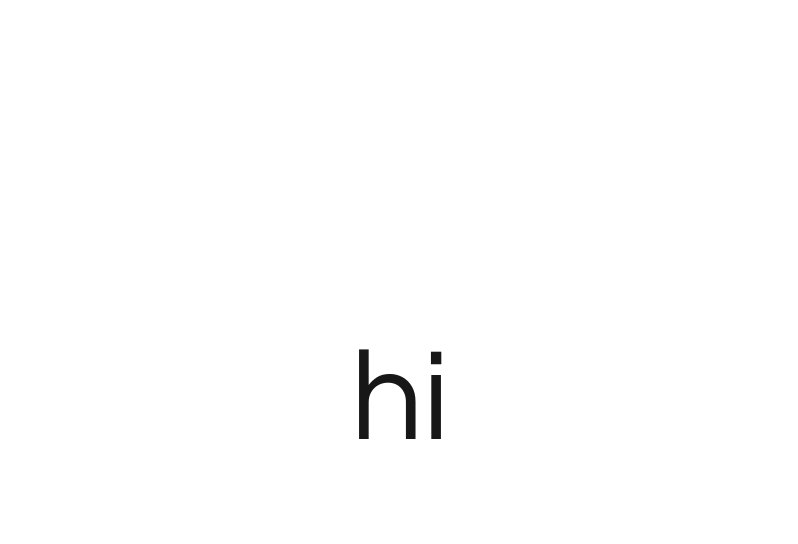
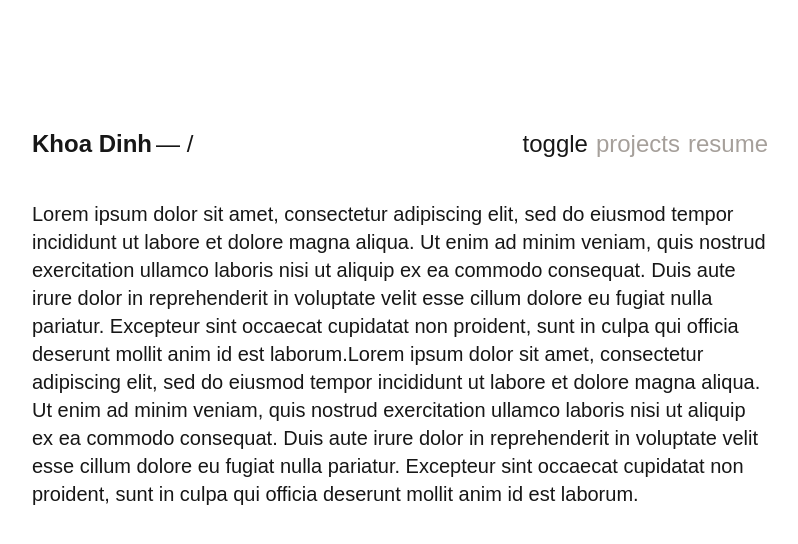
Before and after one commit to dotkhoa/portfolio-site-v2, a Next.js app: page / in a window 1280 px wide. Shown: the top 544 px of the page, without its empty margins (240-1038 px from the left). Built offline with nearby package versions, Linux system fonts and the light colour scheme.

Commit message:
feat: update initial structure

```diff
--- a/app/globals.css
+++ b/app/globals.css
@@ -1,26 +1,10 @@
 @import 'tailwindcss';
+
+@variant dark (&:where([data-theme="dark"], [data-theme="dark"] *));
 
 @theme {
   --color-background: var(--background);
   --color-foreground: var(--foreground);
-}
-
-/*
-  The default border color has changed to `currentColor` in Tailwind CSS v4,
-  so we've added these compatibility styles to make sure everything still
-  looks the same as it did with Tailwind CSS v3.
-
-  If we ever want to remove these styles, we need to add an explicit border
-  color utility to any element that depends on these defaults.
-*/
-@layer base {
-  *,
-  ::after,
-  ::before,
-  ::backdrop,
-  ::file-selector-button {
-    border-color: var(--color-gray-200, currentColor);
-  }
 }
 
 :root {
@@ -28,15 +12,13 @@
   --foreground: #171717;
 }
 
-@media (prefers-color-scheme: dark) {
-  :root {
-    --background: #0a0a0a;
-    --foreground: #ededed;
-  }
+[data-theme='dark'] {
+  --background: #171717;
+  --foreground: #ffffff;
 }
 
 body {
   color: var(--foreground);
   background: var(--background);
-  font-family: Questrial, Arial, Helvetica, sans-serif;
+  font-family: sans-serif, Arial, Helvetica;
 }
--- a/app/layout.tsx
+++ b/app/layout.tsx
@@ -1,5 +1,5 @@
 import type { Metadata } from "next";
-import { Questrial } from 'next/font/google';
+import { ThemeProvider } from "next-themes";
 import "./globals.css";
 
 export const metadata: Metadata = {
@@ -7,20 +7,19 @@ export const metadata: Metadata = {
   description: "Khoa's Portfolio Site.",
 };
 
-const questrial = Questrial({
-    weight: '400',
-    subsets: ['latin'],
-})
-
 export default function RootLayout({
   children,
 }: Readonly<{
   children: React.ReactNode;
 }>) {
   return (
-    <html lang="en">
-      <body className={questrial.className}>
-        {children}
+    <html suppressHydrationWarning={true} lang="en">
+      <body className="min-h-screen py-16 sm:py-16 md:py-20 lg:py-32">
+        <ThemeProvider
+            attribute="data-theme"
+            defaultTheme={"system"}
+            enableSystem
+        >{children}</ThemeProvider>
       </body>
     </html>
   );
--- /dev/null
+++ b/app/navbar.tsx
@@ -0,0 +1,24 @@
+'use client'
+
+import { useTheme } from 'next-themes'
+import {usePathname, useRouter} from 'next/navigation'
+
+export default function NavBar() {
+    const router = useRouter();
+    const currentRoute = usePathname();
+    const {theme, setTheme} = useTheme()
+
+    return (
+        <div className={"flex justify-between items-center w-full max-w-screen-md px-4 mb-10 mx-auto text-2xl"}>
+            <div className={"flex"}>
+                <div className={"cursor-pointer font-bold pr-1"} onClick={() => router.push("/")}>{`Khoa Dinh `}</div>
+                <div className={"font-light"}>{`— ${currentRoute}`}</div>
+            </div>
+            <div className={"font-light"}>
+                <button className={"pr-2 cursor-pointer"} onClick={() => theme === 'light' ? setTheme('dark') : setTheme('light')}>toggle</button>
+                <button className={"pr-2 cursor-pointer text-stone-400 hover:text-stone-950 dark:hover:text-white"} onClick={() => router.push("/projects")}>{"projects"}</button>
+                <button className={"cursor-pointer text-stone-400 hover:text-stone-950 dark:hover:text-white"} onClick={() => router.push("/resume")}>{"resume"}</button>
+            </div>
+        </div>
+    );
+}
--- a/app/page.tsx
+++ b/app/page.tsx
@@ -1,11 +1,15 @@
 export const runtime = "edge";
 
-export default function Home() {
+import NavBar from "./navbar"
+
+export default function MainPage() {
   return (
-    <div className="grid grid-rows-[20px_1fr_20px] items-center justify-items-center min-h-screen p-8 pb-20 gap-16 sm:p-20">
-      <main className="flex flex-col gap-8 row-start-2 items-center sm:items-start text-9xl">
-          {"hi"}
-      </main>
+     <div>
+        <NavBar/>
+        <div className="flex justify-between items-center w-full max-w-screen-md px-4 mx-auto flex-col gap-8 row-start-2 text-xl">
+            {"Lorem ipsum dolor sit amet, consectetur adipiscing elit, sed do eiusmod tempor incididunt ut labore et dolore magna aliqua. Ut enim ad minim veniam, quis nostrud exercitation ullamco laboris nisi ut aliquip ex ea commodo consequat. Duis aute irure dolor in reprehenderit in voluptate velit esse cillum dolore eu fugiat nulla pariatur. Excepteur sint occaecat cupidatat non proident, sunt in culpa qui officia deserunt mollit anim id est laborum."}
+            {"Lorem ipsum dolor sit amet, consectetur adipiscing elit, sed do eiusmod tempor incididunt ut labore et dolore magna aliqua. Ut enim ad minim veniam, quis nostrud exercitation ullamco laboris nisi ut aliquip ex ea commodo consequat. Duis aute irure dolor in reprehenderit in voluptate velit esse cillum dolore eu fugiat nulla pariatur. Excepteur sint occaecat cupidatat non proident, sunt in culpa qui officia deserunt mollit anim id est laborum."}
+        </div>
     </div>
   );
 }
--- /dev/null
+++ b/app/projects/page.tsx
@@ -0,0 +1,14 @@
+export const runtime = "edge";
+
+import NavBar from "../navbar"
+
+export default function Page() {
+    return (
+        <div>
+            <NavBar/>
+            <main className="flex justify-between items-center w-full max-w-screen-md px-4 mx-auto flex-col gap-8 row-start-2 text-xl">
+                <div>{"Lorem ipsum dolor sit amet, consectetur adipiscing elit, sed do eiusmod tempor incididunt ut labore et dolore magna aliqua. Ut enim ad minim veniam, quis nostrud exercitation ullamco laboris nisi ut aliquip ex ea commodo consequat. Duis aute irure dolor in reprehenderit in voluptate velit esse cillum dolore eu fugiat nulla pariatur. Excepteur sint occaecat cupidatat non proident, sunt in culpa qui officia deserunt mollit anim id est laborum."}</div>
+            </main>
+        </div>
+    );
+}
--- /dev/null
+++ b/app/resume/page.tsx
@@ -0,0 +1,14 @@
+export const runtime = "edge";
+
+import NavBar from "../navbar"
+
+export default function Resume() {
+    return (
+        <div>
+            <NavBar/>
+            <main className="flex justify-between items-center w-full max-w-screen-md px-4 mx-auto flex-col gap-8 row-start-2 text-xl">
+                <div>{"Lorem ipsum dolor sit amet, consectetur adipiscing elit, sed do eiusmod tempor incididunt ut labore et dolore magna aliqua. Ut enim ad minim veniam, quis nostrud exercitation ullamco laboris nisi ut aliquip ex ea commodo consequat. Duis aute irure dolor in reprehenderit in voluptate velit esse cillum dolore eu fugiat nulla pariatur. Excepteur sint occaecat cupidatat non proident, sunt in culpa qui officia deserunt mollit anim id est laborum."}</div>
+            </main>
+        </div>
+    );
+}
```
